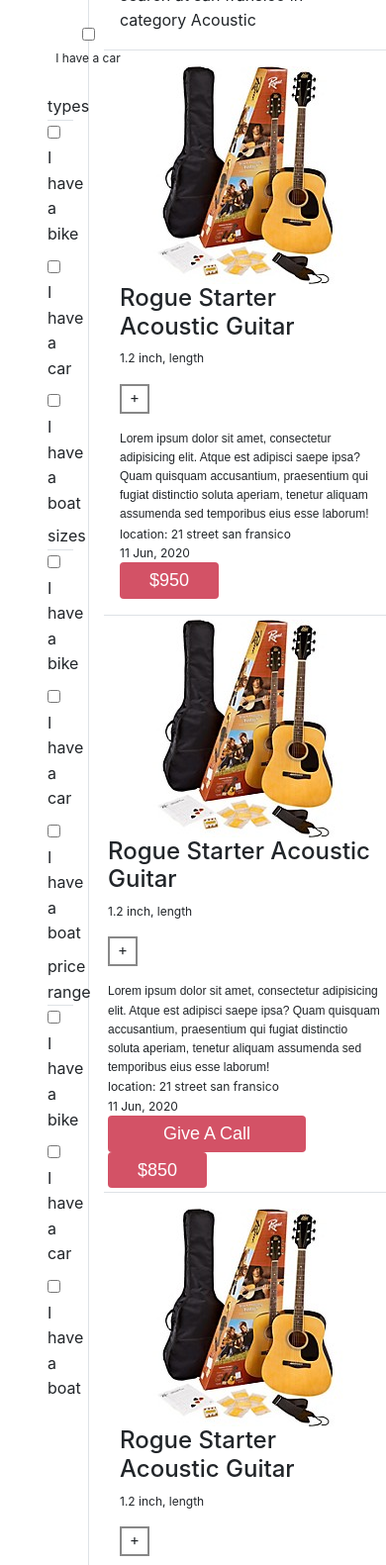
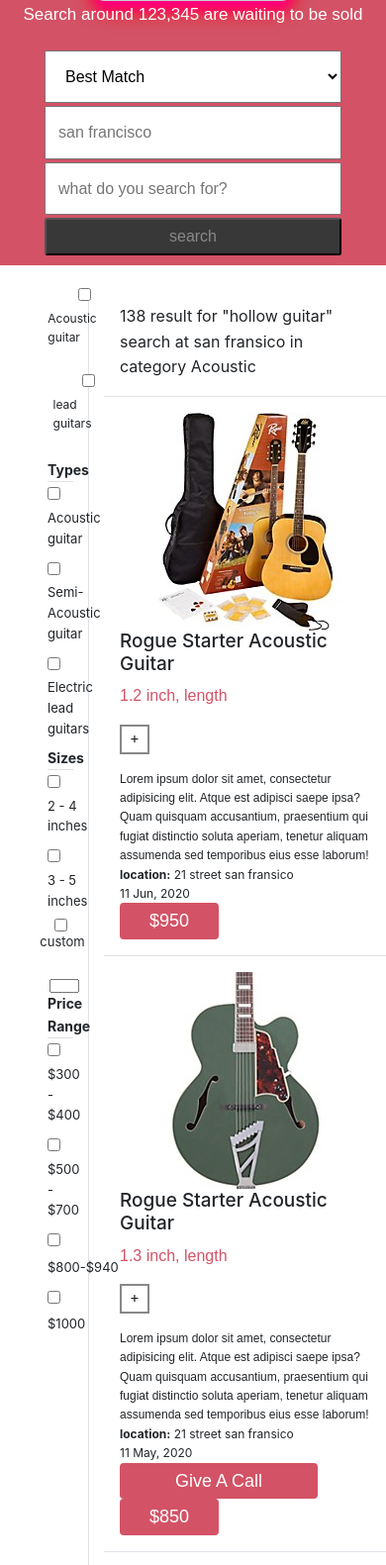
Before and after one commit to ignatius22/capstone_html_css, a plain HTML site: page collection.html in a window 390 px wide. Shown: the part 153-1734 px from the top of the page at 99% size. Drawn offline with nearby package versions, Linux system fonts and the light colour scheme; a small style sheet from the web is missing; a web font is replaced by a local one.

Commit message:
add resposiveness to all mobile sizes

```diff
--- a/collection.html
+++ b/collection.html
@@ -97,63 +97,69 @@
       </div>
     </header>
     <div class="aside row">
-      <div class="aside-items col-3 border-right">
+      <div class="aside-items col-3 col-sm-12 col-md-4 col-xl-3 border-right">
         <div class="alone d-flex align-items-center ml-5">
           <input
             type="checkbox"
-            id="vehicle1"
+            id="Acoustic guitar1"
             class=""
-            name="vehicle1"
-            value="Bike"
+            name="Acoustic guitar1"
+            value="Acoustic guitar"
           />
-          <label for="vehicle1" class="pl-2 mt-2"> I have a bike</label><br />
+          <label for="Acoustic guitar" class="pl-2 mt-2 aco"> Acoustic guitar</label><br />
           <input
             class="ml-2"
             type="checkbox"
-            id="vehicle2"
-            name="vehicle2"
-            value="Car"
+            id="Acoustic guitar"
+            name="Acoustic guitar"
+            value="Acoustic guitar"
           />
-          <label for="vehicle2" class="pl-2 mt-2"> I have a car</label><br />
+          <label for="vehicle2" class="pl-2 mt-2 aco"> lead guitars</label><br />
         </div>
         <div class="side ml-5">
           <div class="side-items">
             <div class="type border-bottom">types</div>
-            <input type="checkbox" id="vehicle1" name="vehicle1" value="Bike" />
-            <label for="vehicle1"> I have a bike</label><br />
-            <input type="checkbox" id="vehicle2" name="vehicle2" value="Car" />
-            <label for="vehicle2"> I have a car</label><br />
-            <input type="checkbox" id="vehicle3" name="vehicle3" value="Boat" />
-            <label for="vehicle3"> I have a boat</label><br />
+            <input type="checkbox" id="types1" name="types1" value="Acoustic guitar" />
+            <label for="types1" class="aco2"> Acoustic guitar</label><br />
+            <input type="checkbox" id="types2" name="types2" value="Semi-Acoustic guitar" />
+            <label for="types2" class="aco2"> Semi-Acoustic guitar</label><br />
+            <input type="checkbox" id="types3" name="types3" value="Electric lead guitars" />
+            <label for="types3" class="aco2"> Electric lead guitars</label><br />
           </div>
           <div class="side-items">
             <div class="type border-bottom">sizes</div>
-            <input type="checkbox" id="vehicle1" name="vehicle1" value="Bike" />
-            <label for="vehicle1"> I have a bike</label><br />
-            <input type="checkbox" id="vehicle2" name="vehicle2" value="Car" />
-            <label for="vehicle2"> I have a car</label><br />
-            <input type="checkbox" id="vehicle3" name="vehicle3" value="Boat" />
-            <label for="vehicle3"> I have a boat</label><br />
+            <input type="checkbox" id="sizes1" name="sizes1" value="2 - 4 inches" />
+            <label for="sizes1" class="aco2"> 2 - 4 inches</label><br />
+            <input type="checkbox" id="vehicle2" name="sizes2" value="3 - 5 inches" />
+            <label for="sizes2" class="aco2"> 3 - 5 inches</label><br />
+            <div class="d-flex align-items-center">
+              <input  type="checkbox" id="sizes3" name="sizes3" value="3 - 5 inches" />
+              <label class="ml-1 aco2" for="sizes3"> custom</label><br /><input class="input-check ml-2" type="text">
+            </div>
+
+
           </div>
           <div class="side-items">
             <div class="type border-bottom">price range</div>
-            <input type="checkbox" id="vehicle1" name="vehicle1" value="Bike" />
-            <label for="vehicle1"> I have a bike</label><br />
-            <input type="checkbox" id="vehicle2" name="vehicle2" value="Car" />
-            <label for="vehicle2"> I have a car</label><br />
-            <input type="checkbox" id="vehicle3" name="vehicle3" value="Boat" />
-            <label for="vehicle3"> I have a boat</label><br />
+            <input type="checkbox" id="price1" name="price1" value="$300 - $400" />
+            <label for="price1" class="aco2"> $300 - $400</label><br />
+            <input type="checkbox" id="price2" name="price2" value="$500 - $700" />
+            <label for="price2" class="aco2"> $500 - $700</label><br />
+            <input type="checkbox" id="price3" name="price3" value="$800-$940" />
+            <label for="price3" class="aco2"> $800-$940</label><br />
+            <input type="checkbox" id="price4" name="price4" value="$1000" />
+            <label for="price4" class="aco2"> $1000</label><br />
           </div>
         </div>
       </div>
-      <div class="aside-items col-9">
+      <div class="aside-items col-9 col-sm-12 col-md-8 col-xl-9">
         <div class="titlee border-bottom p-3">
           138 result for "hollow guitar" search at san fransico in category
           Acoustic
         </div>
         <div class="searched border-bottom">
           <div
-            class="searched-items p-3 d-flex align-items-center justify-content-center"
+            class="searched-items bg-gray p-3 d-flex align-items-center justify-content-center"
           >
             <div class="image-search">
               <img src="./assets/img/guitar10.jpg" alt="" />
@@ -174,7 +180,7 @@
               </div>
               <div class="more d-flex justify-content-between">
                 <div>
-                  <div class="locat">location: 21 street san fransico</div>
+                  <div class="locat"><strong>location:</strong> 21 street san fransico</div>
                   <div class="date">11 Jun, 2020</div>
                 </div>
 
@@ -186,16 +192,16 @@
 
         <div class="searched border-bottom">
           <div
-            class="searched-items p-1 d-flex align-items-center justify-content-center"
+            class="searched-items p-3 d-flex align-items-center justify-content-center"
           >
             <div class="image-search">
-              <img src="./assets/img/guitar10.jpg" alt="" />
+              <img src="./assets/img/guitar3.jpg" alt="" />
             </div>
             <div class="searched-details">
               <div class="title-holder d-flex justify-content-between">
                 <div class="title">
                   <h4 class="h4">Rogue Starter Acoustic Guitar</h4>
-                  <p>1.2 inch, length</p>
+                  <p>1.3 inch, length</p>
                 </div>
                 <p class="plus">+</p>
               </div>
@@ -207,11 +213,11 @@
               </div>
               <div class="more d-flex justify-content-between">
                 <div>
-                  <div class="locat">location: 21 street san fransico</div>
-                  <div class="date">11 Jun, 2020</div>
+                  <div class="locate"> <strong>location:</strong> 21 street san fransico </div>
+                  <div class="date">11 May, 2020</div>
                 </div>
-                <div class="btn-grp">
-                  <button class="purchase-btn">give a call</button>
+                <div class="btn-grp2">
+                  <button class="purchase-btn2">give a call</button>
                   <button class="price-btn">$850</button>
 
                 </div>
@@ -226,13 +232,13 @@
             class="searched-items p-3 d-flex align-items-center justify-content-center"
           >
             <div class="image-search">
-              <img src="./assets/img/guitar10.jpg" alt="" />
+              <img src="./assets/img/guitar4.jpg" alt="" />
             </div>
             <div class="searched-details">
               <div class="title-holder d-flex justify-content-between">
                 <div class="title">
-                  <h4 class="h4">Rogue Starter Acoustic Guitar</h4>
-                  <p>1.2 inch, length</p>
+                  <h4 class="h4">Rogue Rocketeer Electric Guitar Pack</h4>
+                  <p>1.25 inch, length</p>
                 </div>
                 <p class="plus">+</p>
               </div>
@@ -244,8 +250,8 @@
               </div>
               <div class="more d-flex justify-content-between">
                 <div>
-                  <div class="locat">location: 21 street san fransico</div>
-                  <div class="date">11 Jun, 2020</div>
+                  <div class="locat"><strong>location:</strong> 2 street san Italy</div>
+                  <div class="date">12 Feb, 2020</div>
                 </div>
 
                 <button class="price-btn">$750</button>
@@ -259,13 +265,13 @@
             class="searched-items d-flex align-items-center justify-content-center p-3"
           >
             <div class="image-search">
-              <img src="./assets/img/guitar10.jpg" alt="" />
+              <img src="./assets/img/guitar6.jpg" alt="" />
             </div>
             <div class="searched-details">
               <div class="title-holder d-flex justify-content-between">
                 <div class="title">
-                  <h4 class="h4">Rogue Starter Acoustic Guitar</h4>
-                  <p>1.2 inch, length</p>
+                  <h4 class="h4">D'Angelico Premier Series EXL-1 Hollowbody Electric</h4>
+                  <p>1.32 inch, length</p>
                 </div>
                 <p class="plus">+</p>
               </div>
@@ -277,8 +283,8 @@
               </div>
               <div class="more d-flex justify-content-between">
                 <div>
-                  <div class="locat">location: 21 street san fransico</div>
-                  <div class="date">11 Jun, 2020</div>
+                  <div class="locat"><strong>location:</strong> 26 street USA</div>
+                  <div class="date">15 Jan, 2020</div>
                 </div>
 
                 <button class="price-btn">$460</button>
@@ -292,12 +298,12 @@
             class="searched-items p-3 d-flex align-items-center justify-content-center"
           >
             <div class="image-search">
-              <img src="./assets/img/guitar10.jpg" alt="" />
+              <img src="./assets/img/guitar8.jpg" alt="" />
             </div>
             <div class="searched-details">
               <div class="title-holder d-flex justify-content-between">
                 <div class="title">
-                  <h4 class="h4">Rogue Starter Acoustic Guitar</h4>
+                  <h4 class="h4"> Alvarez AF60GD Grateful Dead OM Acoustic Guitar</h4>
                   <p>1.2 inch, length</p>
                 </div>
                 <p class="plus">+</p>
@@ -310,16 +316,27 @@
               </div>
               <div class="more d-flex justify-content-between">
                 <div>
-                  <div class="locat">location: 21 street san fransico</div>
+                  <div class="locat"><strong>location:</strong> 21 street  Mexico</div>
                   <div class="date">11 Jun, 2020</div>
                 </div>
 
-                <button class="price-btn">150</button>
+                <button class="price-btn">$150</button>
               </div>
             </div>
           </div>
         </div>
 
+
+
+          <ul class="d-flex justify-content-center page-no mt-3">
+
+            <li class="mr-2"><a class="page" href="#">1</a></li>
+            <li class="mr-2"><a class="page" href="#">2</a></li>
+            <li class="mr-2"><a class="page" href="#">3</a></li>
+            <li class="mr-2"><a class="page" href="#">4</a></li> ...
+            <li class="ml-2"><a class="page" href="#">7</a></li>
+
+          </ul>
 
       </div>
     </div>
--- a/css/styles.css
+++ b/css/styles.css
@@ -77,6 +77,8 @@
   cursor: pointer;
 }
 
+
+
 .author {
   font-family: "gotham rounded light", sans-serif;
 }
@@ -88,7 +90,7 @@
   font-size: 17px;
 }
 
-.price {
+.price, .title p {
   font-size: 16px;
   font-family: 'Gotham rounded bold', sans-serif;
   color: #d35266;
@@ -155,10 +157,36 @@
   font-weight: 500;
 }
 
-.link-items li {
+.link-items li, .page-no li  {
   list-style: none;
 }
 
+ .page-no li{
+   border: 1px #ccc solid;
+   height: 25px;
+   width: 25px;
+    text-align: center;
+
+
+ }
+.page-no li a{
+  color: #383838;
+  font-size: 12px;
+
+}
+
+.input-check{
+  width: 30px;
+  height: 14px;
+}
+
+
+
+.type{
+  text-transform: capitalize;
+  font-size: 14px;
+  font-weight: bold;
+}
 .group-categories {
   display: flex;
   justify-content: space-between;
@@ -224,7 +252,7 @@
 }
 
 .price-btn,
-.purchase-btn {
+.purchase-btn , .purchase-btn2{
   background-color: #d35266;
   color: #fff;
   font-size: 18px;
@@ -234,7 +262,7 @@
   font-family: "gotham rounded", sans-serif;
 }
 
-.purchase-btn {
+.purchase-btn ,.purchase-btn2{
   width: 200px;
   padding: 4px;
 }
@@ -312,7 +340,9 @@
   justify-content: center;
 }
 
-
+.h4{
+  font-size: 19px;
+}
 
 .right {
   display: flex;
@@ -364,6 +394,9 @@
   padding-right: 12px;
   margin-top: 10px;
 }
+
+
+
 
 .link-item-1 {
   display: flex;
@@ -472,7 +505,7 @@
     font-weight: 500;
   }
 
-  .input-fields {
+  .input-fields ,.input-fields2{
     padding-top: 23px;
     display: flex;
     flex-direction: column;
@@ -538,6 +571,15 @@
     font-size: 14px;
   }
 
+.aco{
+
+  margin-right: 32px;
+}
+.aco2{
+font-size: 13px;
+}
+
+
   .shops-items {
     padding-top: 12px;
     border-top: 3px #ccc solid;
@@ -580,9 +622,7 @@
   }
 
 
-  .more-contents2 {
-    display: none;
-  }
+
   .learn{
     font-size: 12px;
   }
@@ -609,20 +649,30 @@
   font-size: 8px;
 }
 
-.buy-sell{
+.buy-sell, .buy-sell2{
   font-size: 17px;
   margin-top: 5px;
 }
-.input-fields, .results-options{
+.input-fields, .results-options,.results-options2, .input-fields2{
   width: 300px;
   margin: auto;
 
 }
-.input-fields input{
+.input-fields input, .input-fields2 input{
   margin-top: 3px;
 }
 
-.button {
+
+
+.buy-sell2 {
+
+  color: #fff;
+ text-align: center;
+  margin: auto;
+
+}
+
+.button ,.button2{
   background-color: #383838;
   width: 300px;
   border-radius: 3px;
@@ -632,7 +682,7 @@
 
 }
 
-.h2 {
+.h2 ,.h3{
   box-shadow: 0 9px 12px 0 #ff0084, 0 9px 20px 0 red;
   border: 1px #ccc solid;
   width: 200px;
@@ -641,7 +691,9 @@
   border-radius: 10px;
   padding-top: 12px;
 }
-
+.more-contents2{
+  padding: 10px;
+}
 
 }
 
@@ -689,15 +741,52 @@
     grid-gap: 1.2em;
   }
 
+.details .bottom-item{
+  padding-bottom: 30px;
+}
+
+
+.btn-grp{
+  display: flex;
+}
+.purchase-btn{
+  font-size: 15px;
+  margin-left: 4px;
+}
+
+.purchase-btn2{
+  font-size: 15px;
+  margin-left: 4px;
+}
+
+.purchase-btn2 {
+margin-bottom: 2px;
+}
+/* .product img, .sales-info, .info{
+
+    height: auto;
+
+} */
+
+
+
   body {
     overflow-x: hidden;
   }
 
-  .sales-info {
-    width: 100%;
-    font-size: 15px;
+
+  .cover{
+    padding: 50px;
   }
 
+
+  .aco{
+
+  margin-right: 32px;
+}
+.aco2{
+font-size: 13px;
+}
   /* .button-post {
     padding: 2px;
     border: none;
@@ -747,6 +836,10 @@
     padding-top: 12px;
     box-shadow: 0 9px 12px 0 #ff0084, 0 9px 20px 0 red;
   }
+.aco{
+  font-size: 12px;
+}
+
 }
 
 @media (min-width: 1200px) {
@@ -801,4 +894,5 @@
     grid-template-rows: auto;
     grid-gap: 1.2em;
   }
+
 }
```
Also changed, not shown: index.html (+1 -1 lines).
